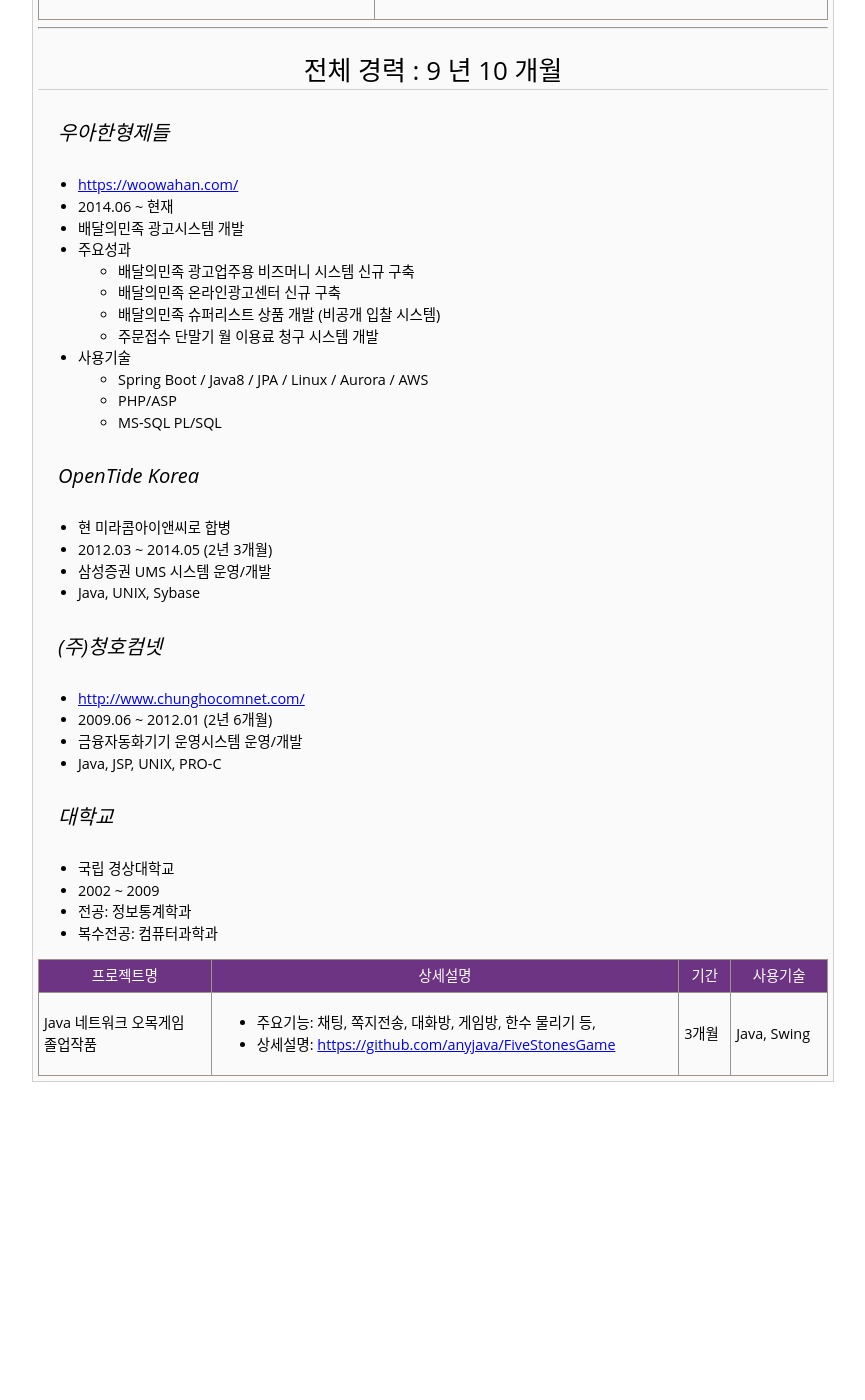
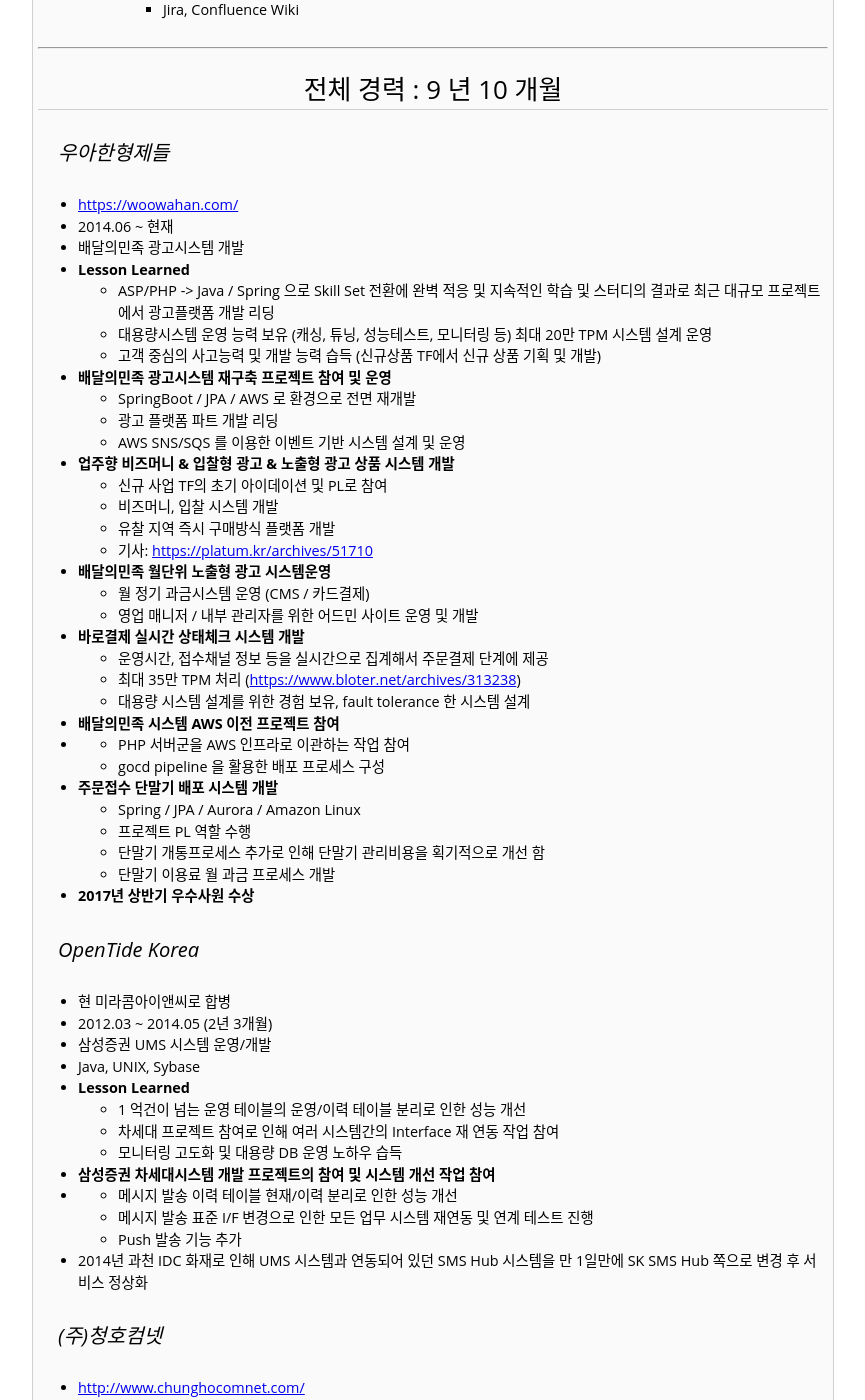
Before and after one commit to anyjava/anyjava.github.io, a Jekyll site: the page built from about/index.html, in a window 1280 px wide and 1400 px high, scrolled down 847 px. Shown: the whole window, without its empty margins (207-1072 px from the left). Built offline with Jekyll 4.4.1, drawn with Linux system fonts in a browser that asks for light colours; before the commit the page ends 1929 px from its top, so only the background shows below that; some of the changed text lies outside the part shown.

Commit message:
이력사항 update

```diff
--- a/about/index.html
+++ b/about/index.html
@@ -10,9 +10,9 @@
 	<br/>
 	<br/>
 
-	<table>
+	<table style="border: 0px;">
 		<tr>
-			<td>
+			<td style="border: 0px;">
 	<img src="/post-img/son.jpg" />
 	<ul>
 		<li>Name: Son Hyeon Tae</li>
@@ -50,7 +50,7 @@
 		</ul>
 	</ul>
 </td>
-<td>
+			<td style="border: 0px;">
 	<h3>코드는 사용자에게 가치를 제공해야한다.</h3>
 	<p>
 					<ul>
@@ -88,19 +88,53 @@
 			<li><a href="https://woowahan.com/">https://woowahan.com/</a></li>
 			<li>2014.06 ~ 현재</li>
 			<li>배달의민족 광고시스템 개발</li>
-			<li>주요성과</li>
+			<li><b>Lesson Learned</b></li>
 				<ul>
-					<li>배달의민족 광고업주용 비즈머니 시스템 신규 구축</li>
-					<li>배달의민족 온라인광고센터 신규 구축</li>
-					<li>배달의민족 슈퍼리스트 상품 개발 (비공개 입찰 시스템)</li>
-					<li>주문접수 단말기 월 이용료 청구 시스템 개발 </li>
+					<li>ASP/PHP -> Java / Spring 으로 Skill Set 전환에 완벽 적응 및 지속적인 학습 및 스터디의 결과로 최근 대규모 프로젝트에서 광고플랫폼 개발 리딩</li>
+					<li>대용량시스템 운영 능력 보유 (캐싱, 튜닝, 성능테스트, 모니터링 등) 최대 20만 TPM 시스템 설계 운영</li>
+					<li>고객 중심의 사고능력 및 개발 능력 습득 (신규상품 TF에서 신규 상품 기획 및 개발)</li>
 				</ul>
-			<li>사용기술</li>
+			<li><b>배달의민족 광고시스템 재구축 프로젝트 참여 및 운영</b></li>
 				<ul>
-					<li>Spring Boot / Java8 / JPA / Linux / Aurora / AWS</li>
-					<li>PHP/ASP</li>
-					<li>MS-SQL PL/SQL</li>
+					<li>SpringBoot / JPA / AWS 로 환경으로 전면 재개발</li>
+					<li>광고 플랫폼 파트 개발 리딩</li>
+					<li>AWS SNS/SQS 를 이용한 이벤트 기반 시스템 설계 및 운영</li>
 				</ul>
+			<li><b>업주향 비즈머니 & 입찰형 광고 & 노출형 광고 상품 시스템 개발 </b></li>
+				<ul>
+					<li>신규 사업 TF의 초기 아이데이션 및 PL로 참여</li>
+					<li>비즈머니, 입찰 시스템 개발</li>
+					<li>유찰 지역 즉시 구매방식 플랫폼 개발</li>
+					<li>기사: <a href="https://platum.kr/archives/51710">https://platum.kr/archives/51710</a></li>
+				</ul>
+			<li><b>배달의민족 월단위 노출형 광고 시스템운영</b></li>
+				<ul>
+					<li>월 정기 과금시스템 운영 (CMS / 카드결제)</li>
+					<li>영업 매니저 / 내부 관리자를 위한 어드민 사이트 운영 및 개발</li>
+				</ul>
+
+			<li><b>바로결제 실시간 상태체크 시스템 개발</b></li>
+				<ul>
+					<li>운영시간, 접수채널 정보 등을 실시간으로 집계해서 주문결제 단계에 제공</li>
+					<li>최대 35만 TPM 처리 (<a href="https://www.bloter.net/archives/313238">https://www.bloter.net/archives/313238</a>) </li>
+					<li>대용량 시스템 설계를 위한 경험 보유, fault tolerance 한 시스템 설계</li>
+				</ul>
+			<li><b>배달의민족 시스템 AWS 이전 프로젝트 참여</b><li>
+				<ul>
+					<li>PHP 서버군을 AWS 인프라로 이관하는 작업 참여</li>
+					<li>gocd pipeline 을 활용한 배포 프로세스 구성</li>
+				</ul>
+
+			<li><b>주문접수 단말기 배포 시스템 개발</b></li>
+				<ul>
+					<li>Spring / JPA / Aurora / Amazon Linux</li>
+					<li>프로젝트 PL 역할 수행</li>
+					<li>단말기 개통프로세스 추가로 인해 단말기 관리비용을 획기적으로 개선 함</li>
+					<li>단말기 이용료 월 과금 프로세스 개발</li>
+				</ul>
+
+			<li><b>2017년 상반기 우수사원 수상</b></li>
+
 		</ul>
 
 	<h4>OpenTide Korea</h4>
@@ -109,14 +143,43 @@
 			<li>2012.03 ~ 2014.05 (2년 3개월)</li>
 			<li>삼성증권 UMS 시스템 운영/개발</li>
 			<li>Java, UNIX, Sybase</li>
+			<li><b>Lesson Learned</b></li>
+				<ul>
+					<li>1 억건이 넘는 운영 테이블의 운영/이력 테이블 분리로 인한 성능 개선</li>
+					<li>차세대 프로젝트 참여로 인해 여러 시스템간의 Interface 재 연동 작업 참여</li>
+					<li>모니터링 고도화 및 대용량 DB 운영 노하우 습득</li>
+				</ul>
+
+			<li><b>삼성증권 차세대시스템 개발 프로젝트의 참여 및 시스템 개선 작업 참여</b><li>
+				<ul>
+					<li>메시지 발송 이력 테이블 현재/이력 분리로 인한 성능 개선</li>
+					<li>메시지 발송 표준 I/F 변경으로 인한 모든 업무 시스템 재연동 및 연계 테스트 진행</li>
+					<li>Push 발송 기능 추가</li>
+				</ul>
+
+			<li>2014년 과천 IDC 화재로 인해 UMS 시스템과 연동되어 있던 SMS Hub 시스템을 만 1일만에 SK SMS Hub 쪽으로 변경 후 서비스 정상화</li>
+
 		</ul>
 
 	<h4>(주)청호컴넷</h4>
 		<ul>
 			<li><a href="http://www.chunghocomnet.com/">http://www.chunghocomnet.com/</a></li>
 			<li>2009.06 ~ 2012.01 (2년 6개월)</li>
-			<li>금융자동화기기 운영시스템 운영/개발</li>
-			<li>Java, JSP, UNIX, PRO-C</li>
+			<li><b>Lesson Learned</b></li>
+				<ul>
+					<li>IT 인프라 및 업무시스템 개발 및 운영까지 맡아서 하면서 A-Z 까지 경험할 수 있었습니다. (매월 인프라 정기점검 수행)</li>
+					<li>사내 IDC 운영, L7 스위치 도입으로 대규모 인프라 교체 작업 경험, Web / Unix Pro*C TCP/IP 프로그래밍 경험</li>
+				</ul>
+			<li><b>금융자동화 기기 운영관리 시스템 운영</b></li>
+				<ul>
+					<li>ADMIN 사이트 : Windows Server / JSP / Oracle</li>
+					<li>중계서버 : AIX / Pro*C / Oracle / Socket 통신</li>
+				</ul>
+			<li><b>전자 필경대 파일럿 프로젝트 참여 - 농협중앙회</b></li>
+				<ul>
+					<li>중계서버 개발</li>
+					<li>Java, MySQL</li>
+				</ul>
 		</ul>
 
 	<h4>대학교</h4>
```
Also changed, not shown: other parts of about/index.html (+1 -1 lines).
